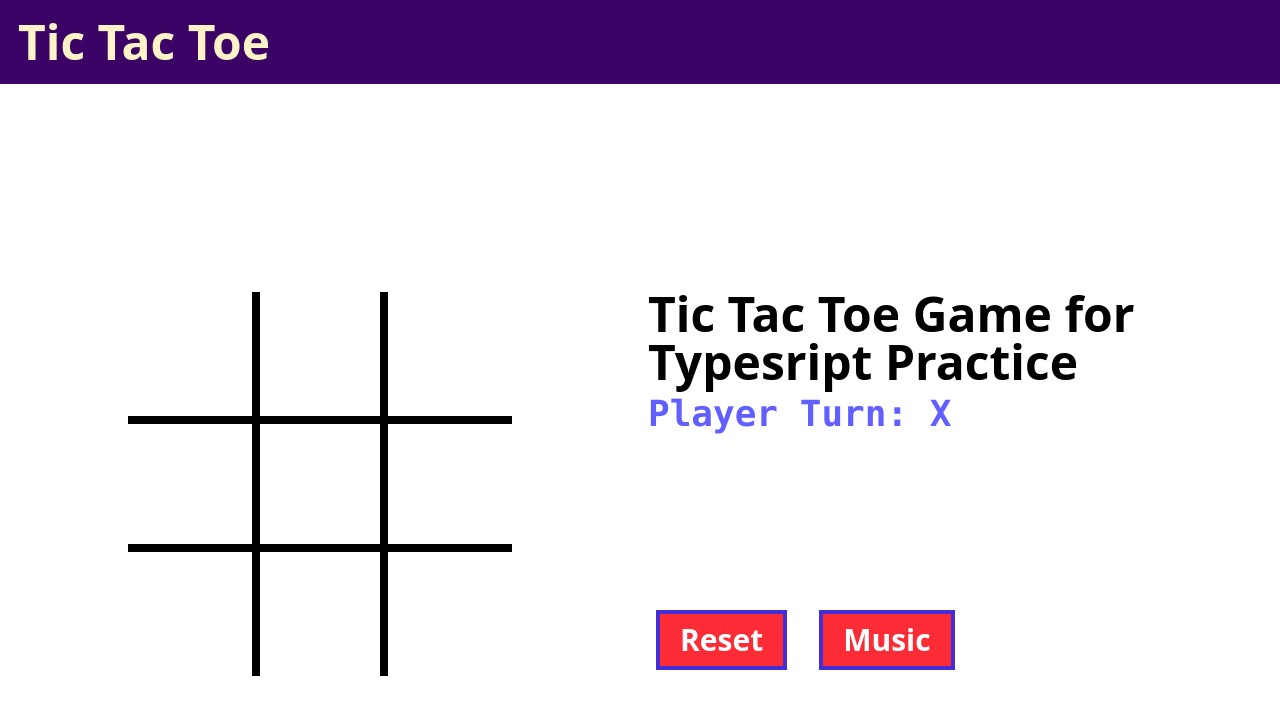
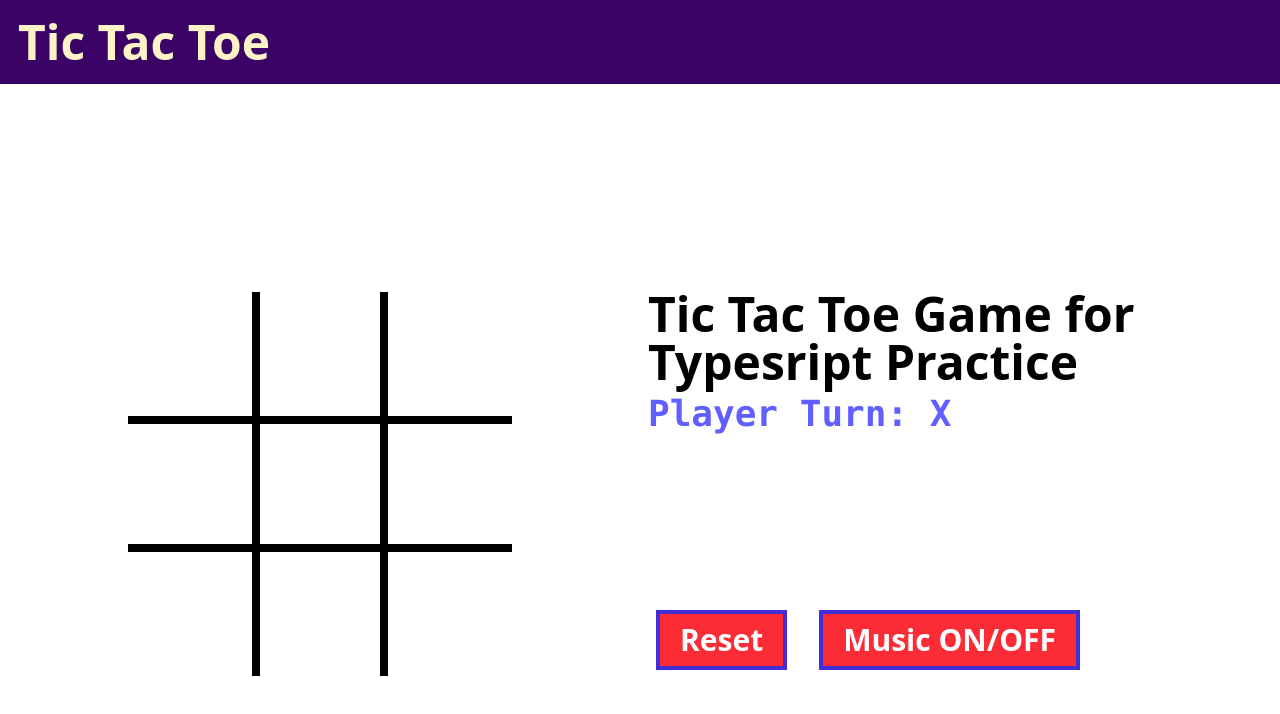
Before and after one commit to Shadow-Blaxe-123/TIcTaceToe-TSPractice-, a React (Vite) app: page / in a window 1280 px wide. Shown: the top 714 px of the page. Built offline with nearby package versions, Linux system fonts and the light colour scheme.

Commit message:
Added the music

```diff
--- a/src/Components/Controls.tsx
+++ b/src/Components/Controls.tsx
@@ -1,8 +1,17 @@
+import { useState } from "react";
 import type Game from "../gameclass";
 
 type Props = { game: Game };
 
 export default function Controls({ game }: Props) {
+  //   const music = new Audio("music.mp3");
+  const [music] = useState(new Audio("music.mp3"));
+  //   const [musicState, setMusicState] = useState<string>("Music ON");
+  //   useEffect(() => {
+  //     music.loop = true;
+  //     music.play();
+  //   }, []);
+
   return (
     <div>
       <h1 className="text-5xl font-bold m-2">
@@ -11,6 +20,12 @@ export default function Controls({ game }: Props) {
       <h2 className="m-2 text-4xl font-mono font-bold text-indigo-500">
         Player Turn: {game.player}
       </h2>
+      {game.isGameOver && (
+        <h2 className="m-2 text-4xl font-mono font-bold text-indigo-500">
+          {game.winningPlayer}
+        </h2>
+      )}
+
       <div className="mt-40">
         <button
           className="cursor bg-red-500 text-white text-3xl font-extrabold px-5 py-2 m-4 border-4 border-indigo-700 hover:bg-lime-500"
@@ -24,9 +39,14 @@ export default function Controls({ game }: Props) {
           className="cursor bg-red-500 text-white text-3xl font-extrabold px-5 py-2 m-4 border-4 border-indigo-700 hover:bg-lime-500"
           onClick={() => {
             // game.resetBoard();
+            if (music.paused) {
+              music.play();
+            } else {
+              music.pause();
+            }
           }}
         >
-          Music
+          Music ON/OFF
         </button>
       </div>
     </div>
```
Also changed, not shown: src/gameclass.ts (+14 -0 lines).
